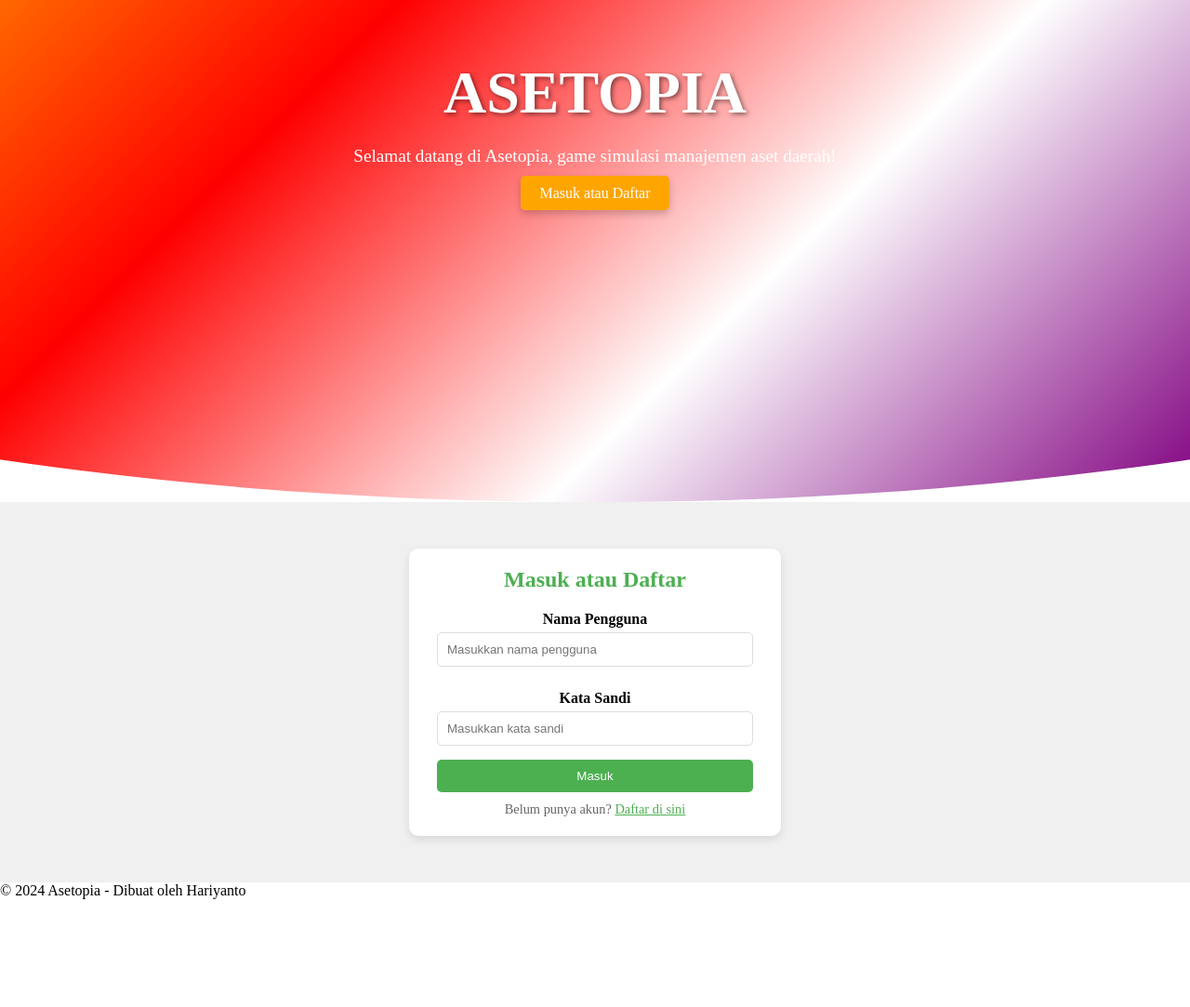
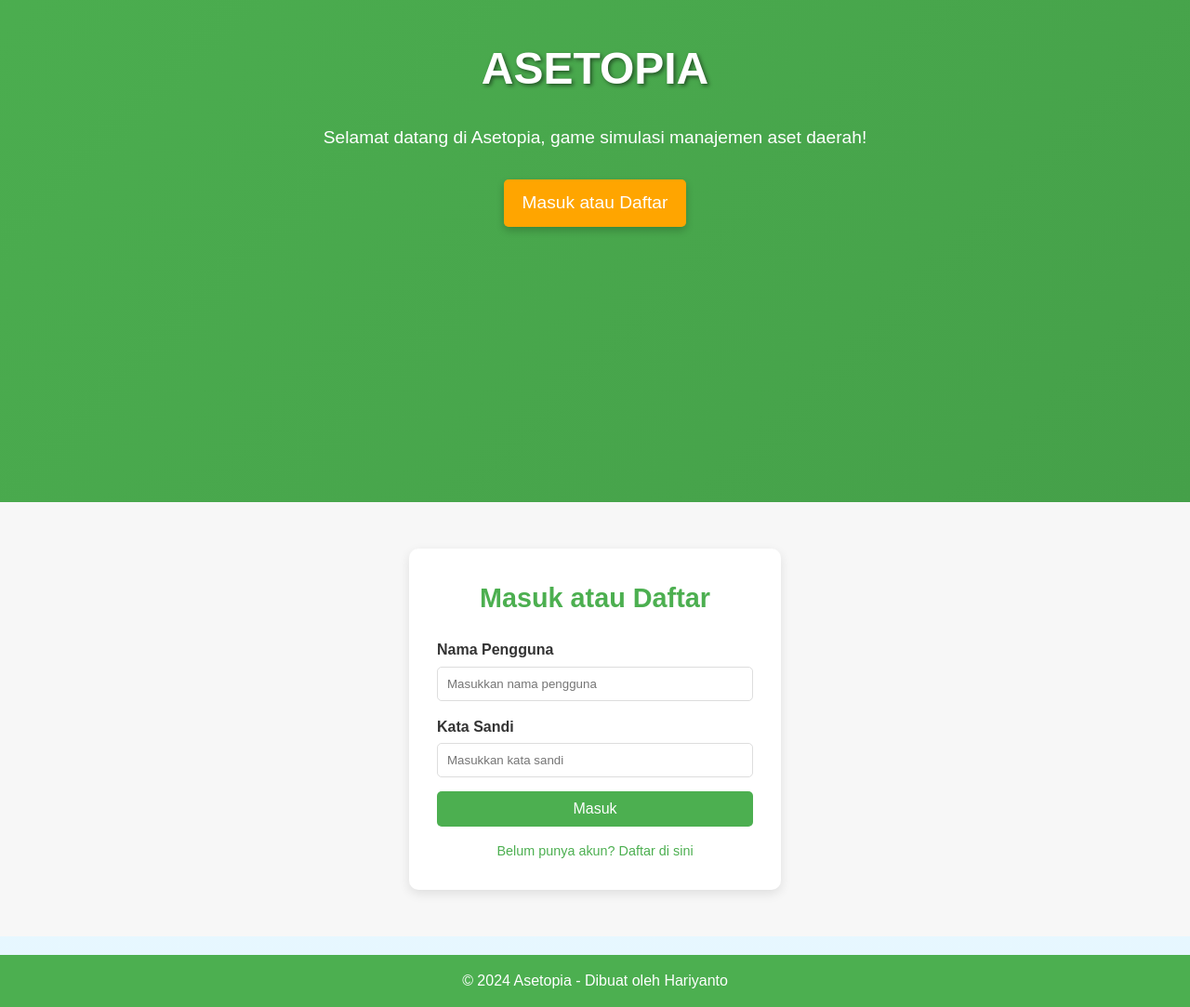
Before and after one commit to Hariyanto89/Asetopia, a plain HTML site: page index.html in a window 1280 px wide. Shown: the part 260-1343 px from the top of the page at 93% size. Before the commit the page ends 1227 px from the top, so only its background shows below. Drawn offline with Linux system fonts and the light colour scheme.

Commit message:
Update home.css
Signed-off-by: Hariyanto <yantonft@gmail.com>

```diff
--- a/css/home.css
+++ b/css/home.css
@@ -5,76 +5,89 @@
     box-sizing: border-box;
 }
 
-/* Background Home */
+/* Umum */
+body {
+    font-family: 'Arial', sans-serif;
+    color: #333;
+    line-height: 1.6;
+    margin: 0;
+    padding: 0;
+    background: linear-gradient(to bottom, #f0f8ff, #e6f7ff); /* Gradasi lembut */
+}
+
+/* Home Section */
 #home-section {
-    height: 100vh;
+    height: 100vh; /* Sesuai dengan tinggi layar */
     display: flex;
     justify-content: center;
     align-items: center;
-    background: linear-gradient(135deg, orange, red, white, purple);
-    clip-path: ellipse(150% 100% at 50% 0%);
     text-align: center;
+    background: linear-gradient(135deg, #4CAF50, #45a049);
     color: #fff;
 }
 
-#home-section h1 {
-    font-size: 4rem;
-    font-weight: bold;
-    text-shadow: 2px 2px 5px rgba(0, 0, 0, 0.5);
+#home-section #content h1 {
+    font-size: 3rem;
+    margin-bottom: 20px;
+    text-shadow: 2px 2px 4px rgba(0, 0, 0, 0.5);
 }
 
-#home-section p {
-    margin: 20px 0;
+#home-section #content p {
     font-size: 1.2rem;
+    margin-bottom: 30px;
 }
 
-.cta-button {
+#home-section #content .cta-button {
+    display: inline-block;
     padding: 10px 20px;
-    font-size: 1rem;
-    background: orange;
-    color: white;
+    font-size: 1.2rem;
+    color: #fff;
+    background: #FFA500;
     text-decoration: none;
     border-radius: 5px;
     box-shadow: 0 4px 8px rgba(0, 0, 0, 0.2);
-    transition: background 0.3s, transform 0.2s;
+    transition: background 0.3s ease, transform 0.2s ease;
 }
 
-.cta-button:hover {
-    background: red;
-    transform: scale(1.1);
+#home-section #content .cta-button:hover {
+    background: #FF8C00;
+    transform: translateY(-3px);
 }
 
-/* Section Login/Daftar */
+/* Auth Section */
 #auth-section {
     padding: 50px 20px;
-    background: #f0f0f0;
     display: flex;
     justify-content: center;
     align-items: center;
+    background: #f7f7f7;
+    color: #333;
 }
 
-.auth-card {
+#auth-section .auth-card {
     background: #fff;
-    padding: 20px 30px;
+    padding: 30px;
     border-radius: 10px;
-    box-shadow: 0 4px 10px rgba(0, 0, 0, 0.1);
+    box-shadow: 0 4px 12px rgba(0, 0, 0, 0.1);
     max-width: 400px;
     width: 100%;
     text-align: center;
 }
 
-.auth-card h2 {
+#auth-section .auth-card h2 {
+    font-size: 1.8rem;
     margin-bottom: 20px;
     color: #4CAF50;
 }
 
-.auth-card form label {
+#auth-section .auth-card label {
     display: block;
-    margin: 10px 0 5px;
+    text-align: left;
+    margin-bottom: 5px;
     font-weight: bold;
 }
 
-.auth-card form input {
+#auth-section .auth-card input {
     width: 100%;
     padding: 10px;
     margin-bottom: 15px;
@@ -82,28 +95,38 @@
     border-radius: 5px;
 }
 
-.auth-card form button {
+#auth-section .auth-card button {
     width: 100%;
     padding: 10px;
     background: #4CAF50;
-    color: white;
+    color: #fff;
     border: none;
     border-radius: 5px;
+    font-size: 1rem;
+    cursor: pointer;
+    transition: background 0.3s ease;
+}
+
+#auth-section .auth-card button:hover {
+    background: #45a049;
+}
+
+#auth-section .auth-card #toggleAuth {
+    margin-top: 15px;
+    font-size: 0.9rem;
+    color: #4CAF50;
     cursor: pointer;
 }
 
-.auth-card form button:hover {
-    background: #45a049;
+#auth-section .auth-card #toggleAuth span:hover {
+    text-decoration: underline;
 }
 
-#toggleAuth {
-    margin-top: 10px;
-    font-size: 0.9rem;
-    color: #666;
+/* Footer */
+footer {
+    text-align: center;
+    padding: 15px 0;
+    background: #4CAF50;
+    color: #fff;
+    margin-top: 20px;
 }
-
-#toggleAuth span {
-    color: #4CAF50;
-    cursor: pointer;
-    text-decoration: underline;
-}
```
